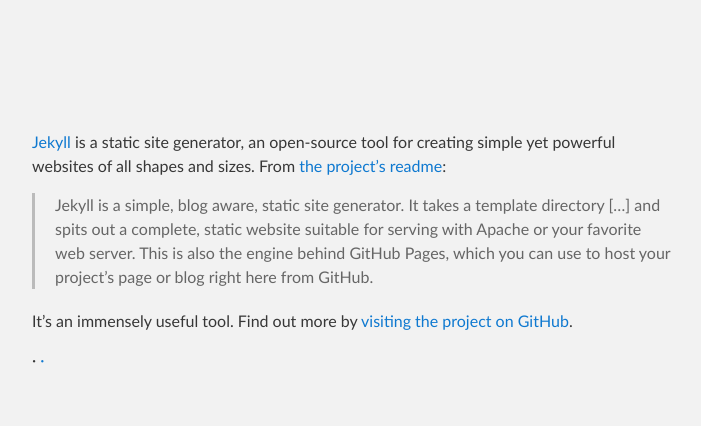
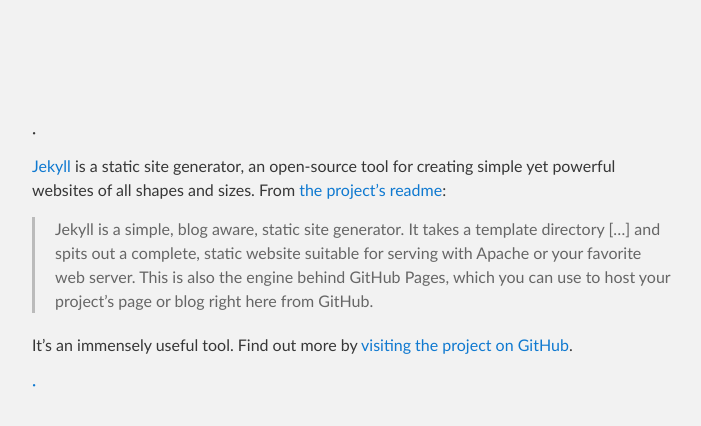
Before and after one commit to hellotarkim/hellotarkim.github.io, a Jekyll site: the page built from _posts/2016-01-01-whajekyll.md, in a window 1280 px wide. Shown: the top 426 px of the page, without its empty margins (288-989 px from the left). Built offline with Jekyll 4.4.1, drawn with Linux system fonts in a browser that asks for light colours; nearby versions of some CDN libraries.

Commit message:
Update post.html

```diff
--- a/_layouts/post.html
+++ b/_layouts/post.html
@@ -1,6 +1,14 @@
 ---
 layout: default
 ---
+
+<div class="pagination">
+  {% if page.previous.url %}
+    <a class="pagination-item newer" href="{{ page.previous.url | prepend: site.baseurl }}">&middot</a>
+  {% else %}
+    <span class="pagination-item newer">&middot</span>
+  {% endif %}
+</div>
 
 <div class="postsbox">
   <div class="posts">
@@ -9,12 +17,6 @@
 </div>
 
 <div class="pagination">
-  {% if page.previous.url %}
-    <a class="pagination-item newer" href="{{ page.previous.url | prepend: site.baseurl }}">&middot</a>
-  {% else %}
-    <span class="pagination-item newer">&middot</span>
-  {% endif %}
-
   {% if page.next.url %}
     <a class="pagination-item older" href="{{ page.next.url | prepend: site.baseurl }}">&middot</a>
   {% else %}
@@ -23,7 +25,6 @@
 </div>
 
 <script>
-
   $('.pagination-item').click(function(e) {
     e.preventDefault();
     var posts = [];
@@ -36,5 +37,4 @@
         $(".postsbox").append(newposts);
     });
   });
-
 </script>
```
